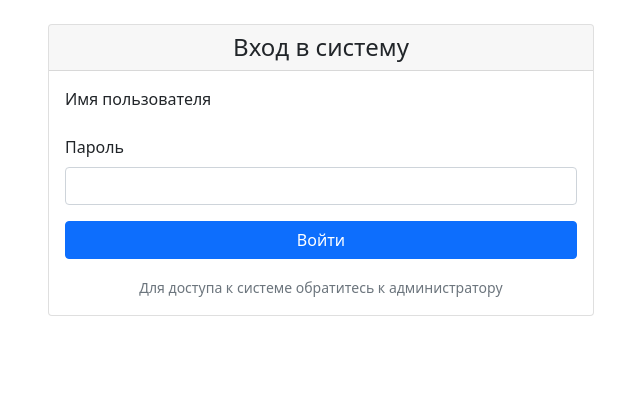
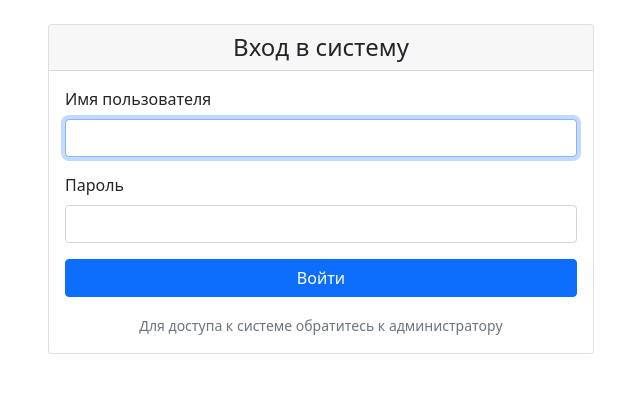
Before and after one commit to xtrAtys/defect_management_v2, a Django app: page /accounts/login/ in a window 1280 px wide. Shown: the part 56-449 px from the top of the page, without its empty margins (319-959 px from the left). Run offline with Django 5.2, Linux system fonts and the light colour scheme.

Commit message:
Update login.html
fix

```diff
--- a/templates/registration/login.html
+++ b/templates/registration/login.html
@@ -21,7 +21,7 @@
 
                     <div class="mb-3">
                         <label for="username" class="form-label">Имя пользователя</label>
-
+                        <input type="text" class="form-control" id="username" name="username" required autofocus>
                     </div>
 
                     <div class="mb-3">
```
